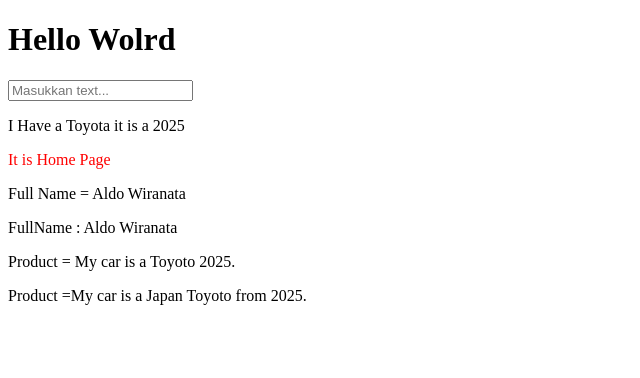
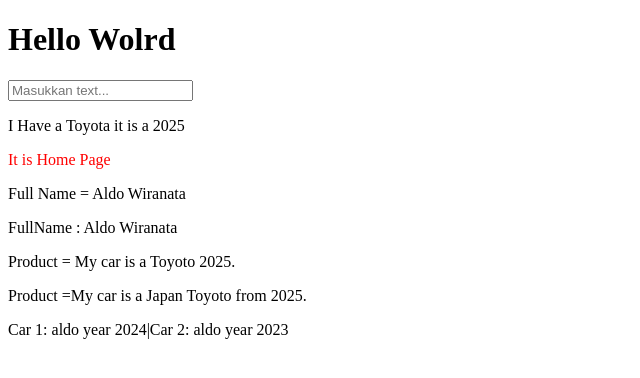
Before and after one commit to alwiranata/React-TS, a React (Vite) app: page / in a window 1280 px wide. Shown: the top 378 px of the page, without its empty margins (0-640 px from the left). Built offline with nearby package versions, Linux system fonts and the light colour scheme.

Commit message:
add : spredd operators

```diff
--- a/src/components/Destructuring.tsx
+++ b/src/components/Destructuring.tsx
@@ -9,7 +9,7 @@ type productType = {
 };
 
 
-const product = {
+const products = {
     brand : "Japan",
     model : "Toyoto",
     type : "car",
@@ -17,18 +17,40 @@ const product = {
     color :"red"
 }
 
+type typeCar ={
+    brand? : string,
+    year? : number
+}
+
+const Cars1 :typeCar ={
+    brand : "aldo",
+    year : 2024
+}
+
+const Cars2 : typeCar = {
+    brand : "aldo",
+    year : 2023
+}
 
 
 
 
 const Destructuring = () =>{
 
+    const mergedCars = [...[Cars1 , Cars2]]
+
+    const myCar = (...cars : typeCar[])=>{
+        return cars.map((car , index) =>
+            `Car ${index + 1}: ${car.brand} year ${car.year}`
+
+        ).join("|")
+    }
 
     const handleProduct = (product : productType) =>{
         return `My ${product.type} is a ${product.model} ${product.year}.`;
     }
 
-    function myProduct({ brand, model, type, year }: productType) {
+    const myProduct = ({ brand, model, type, year }: productType) => {
         return `My ${type} is a ${brand} ${model} from ${year}.`;
     }
 
@@ -38,8 +60,9 @@ const Destructuring = () =>{
         <>
             <div>
                 <p key= {id}>FullName :  {firstName}  {lastName}</p>
-                <p>Product = {handleProduct(product)}</p>
-                <p>Product ={myProduct(product)}</p>
+                <p>Product = {handleProduct(products)}</p>
+                <p>Product ={myProduct(products)}</p>
+                <p>{myCar(...mergedCars)}</p>
             </div>
         </>
     )
```
